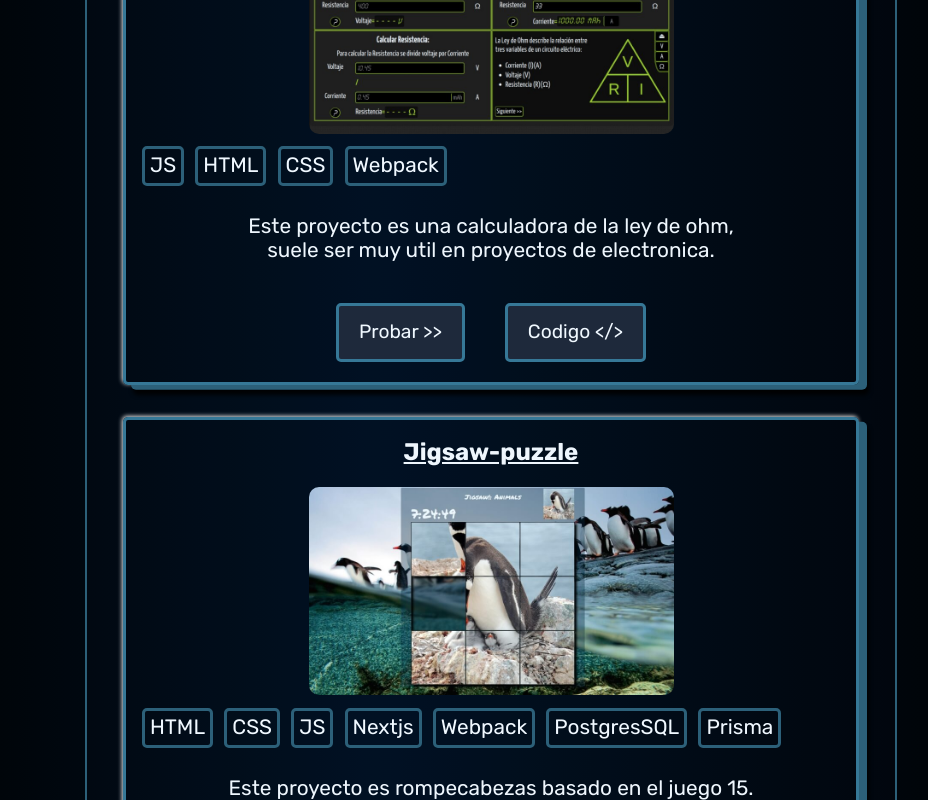
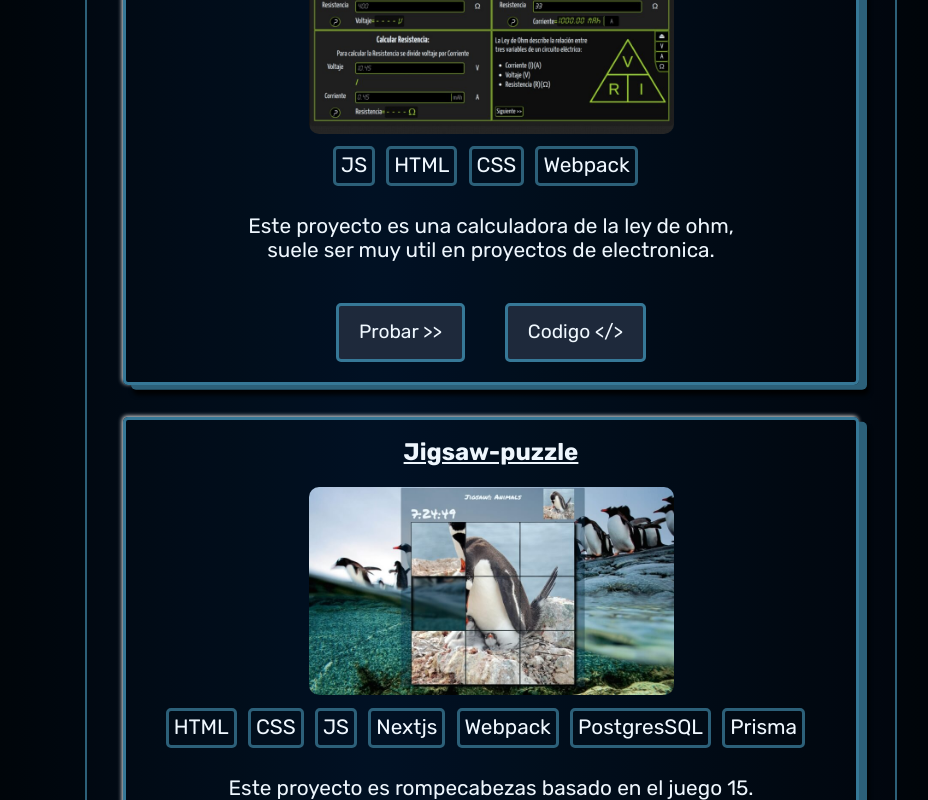
Before and after one commit to asdjosegarcia/portafolios, a Next.js app: page / in a window 1280 px wide. Shown: the part 3640-4440 px from the top of the page, without its empty margins (149-1077 px from the left). Built offline with nearby package versions, Linux system fonts and the light colour scheme.

Commit message:
change poyect__skills style

```diff
--- a/src/app/containers/ProyectsSection.css
+++ b/src/app/containers/ProyectsSection.css
@@ -63,6 +63,13 @@
     display: flex;
     flex-wrap: wrap;
     margin: 0  1rem ;
+    /* align-self: center; */
+    /* align-items: center; */
+    /* width: 50%; */
+    /* flex-direction: row; */
+    /* align-: center; */
+    justify-content: center;
+
 
 
 }
```
